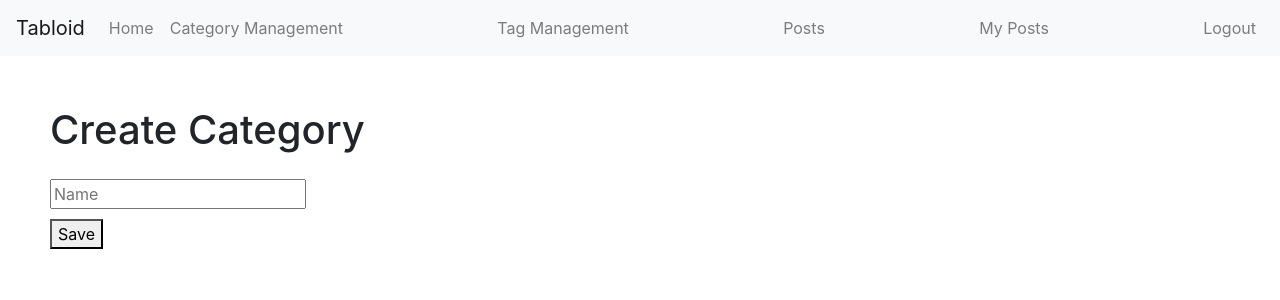
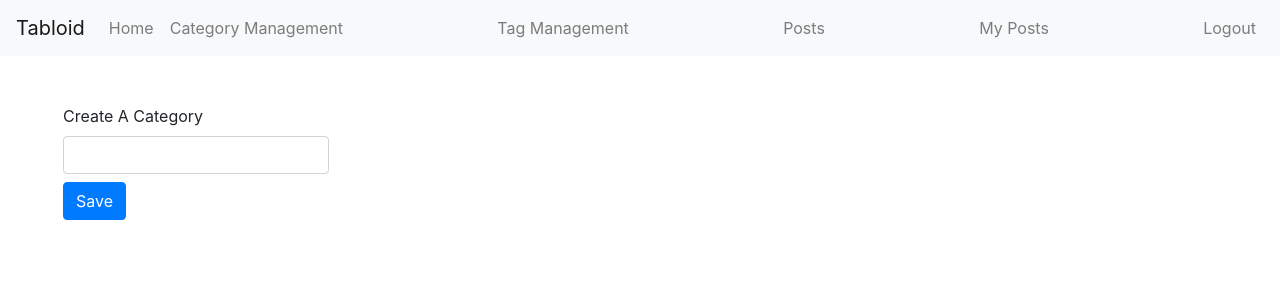
Before and after one commit to NewForce-Cohort-6/tabloidfullstack-stuffing, a React (Create React App) app in the folder Tabloid/client/: page /CatForm in a window 1280 px wide. Shown: the top 300 px of the page. Built offline with nearby package versions, Linux system fonts and the light colour scheme; sample sign-in values are in the browser's storage.

Commit message:
fixed html redirects

```diff
--- a/Tabloid/client/src/components/categories/CategoryList.js
+++ b/Tabloid/client/src/components/categories/CategoryList.js
@@ -17,7 +17,7 @@ export const CategoryList = () => {
 
     return (
         <div className="m-5">
-            <button className="btn btn-primary mt-3 ml-5" onClick={() => navigate("/CatForm")}>Add New Tag</button>
+            <button className="btn btn-primary mt-3 ml-5" onClick={() => navigate("/CatForm")}>Add New Category</button>
 
             <Table>
                 <thead>
--- a/Tabloid/client/src/components/categories/CategoryNew.js
+++ b/Tabloid/client/src/components/categories/CategoryNew.js
@@ -11,8 +11,8 @@ export default function CatForm() {
 
     const navigate = useNavigate();
 
-    const saveNewCat = () => {
-
+    const saveNewCat = (e) => {
+    e.preventDefault()
         const newCatToSendToApi = {
             name: newCategory
         }
@@ -23,21 +23,15 @@ export default function CatForm() {
 
     }
     return (
-
-        <div style={{margin: '50px'}}>
-    <h1 style={{marginBottom: '25px'}}>Create Category</h1>
-    <fieldset>
-        <input
-         style={{marginBottom: '10px'}}
-         type="text"
-         placeholder="Name"
-         onChange={(event) => {
-             setNewCategory(event.target.value);
-            }}
-            />
-      </fieldset>
-      <button onClick={saveNewCat}>Save</button>
-    </div>
+        <form className="m-5">
+        <div className="col-md-3">
+            <label htmlFor="category">Create A Category</label>
+            <input type="text" onChange={(event)=>{
+                setNewCategory(event.target.value);
+            }} className= "form-control" id="category"/>
+            <button type="submit" className="btn btn-primary mt-2" onClick={saveNewCat}>Save</button>
+        </div>
+        </form>
 
 
         );
```
